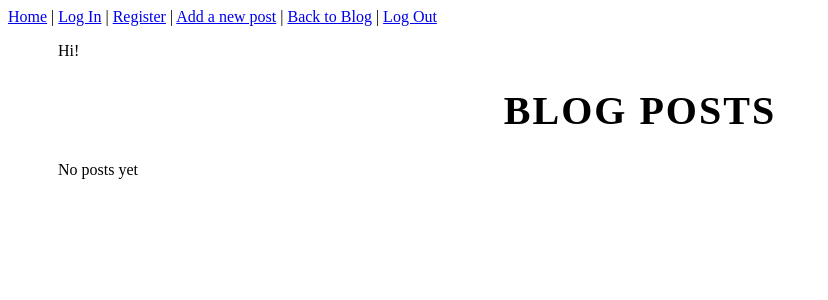
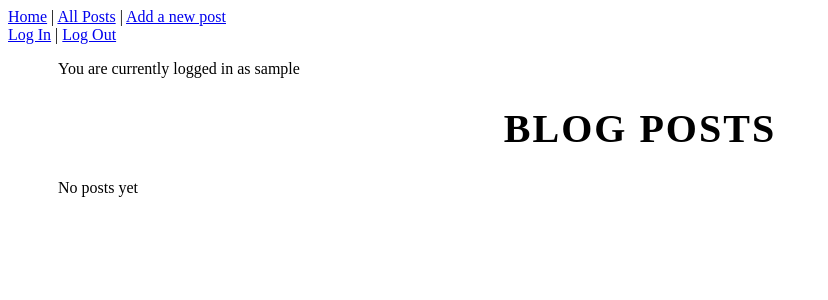
Before and after one commit to adriannegore/blogz, a Flask app: page /blog in a window 1280 px wide. Shown: the top 300 px of the page, without its empty margins (0-828 px from the left). Run offline with Flask 2, Linux system fonts and the light colour scheme; the visitor is signed in with stand-in values (Sample User, id 1); data comes from the database, SQL or seed files in the repository; data that the repository does not hold is empty.

Commit message:
final product ayyyyeee

```diff
--- a/templates/base.html
+++ b/templates/base.html
@@ -25,16 +25,24 @@
         <title>{{title}}</title>
         <nav>
             <a href='/'>Home</a> |
+            <a href='/blog'> All Posts</a> |
+            <a href='/newpost'>Add a new post</a>
+           <br>
             <a href='/login'>Log In</a> |
-            <a href='/signup'>Register</a> |
-            <a href='/newpost'>Add a new post</a> |
-            <a href='/blog'> Back to Blog</a> |
             <a href='/logout'>Log Out</a>
         </nav>
+       <header> {% if session['user'] %}
+        <p>You are currently logged in as {{session['user']}}</p>
+
+        {% else %}
+
+        <p>You are not logged in. </p>
+      {% endif %}
+    </header>
     </head>
 
 <body>
-    <p>Hi! {{current_user}}</p>
+
 
     {% with messages = get_flashed_messages() %}
         {% if messages %}
```
